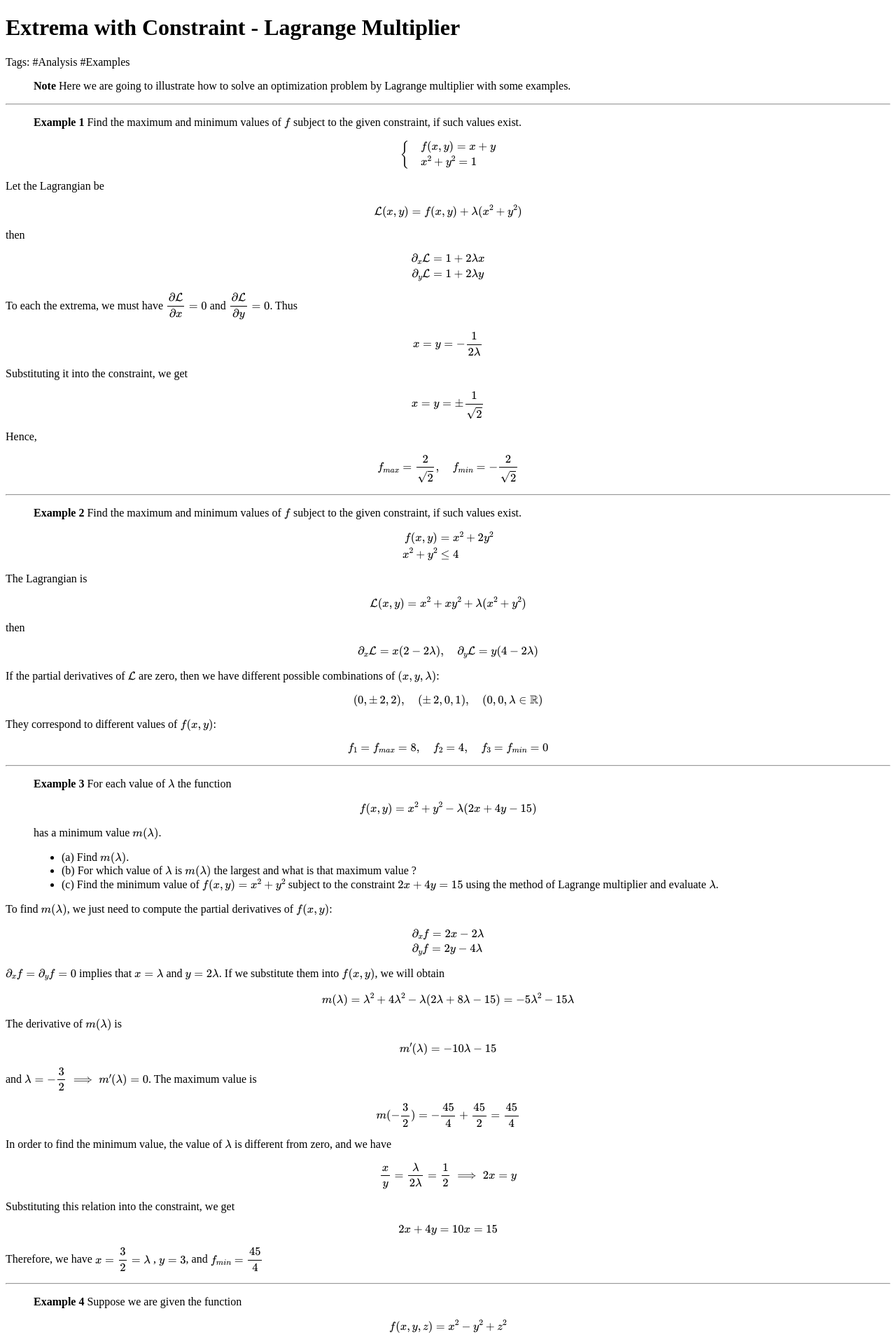
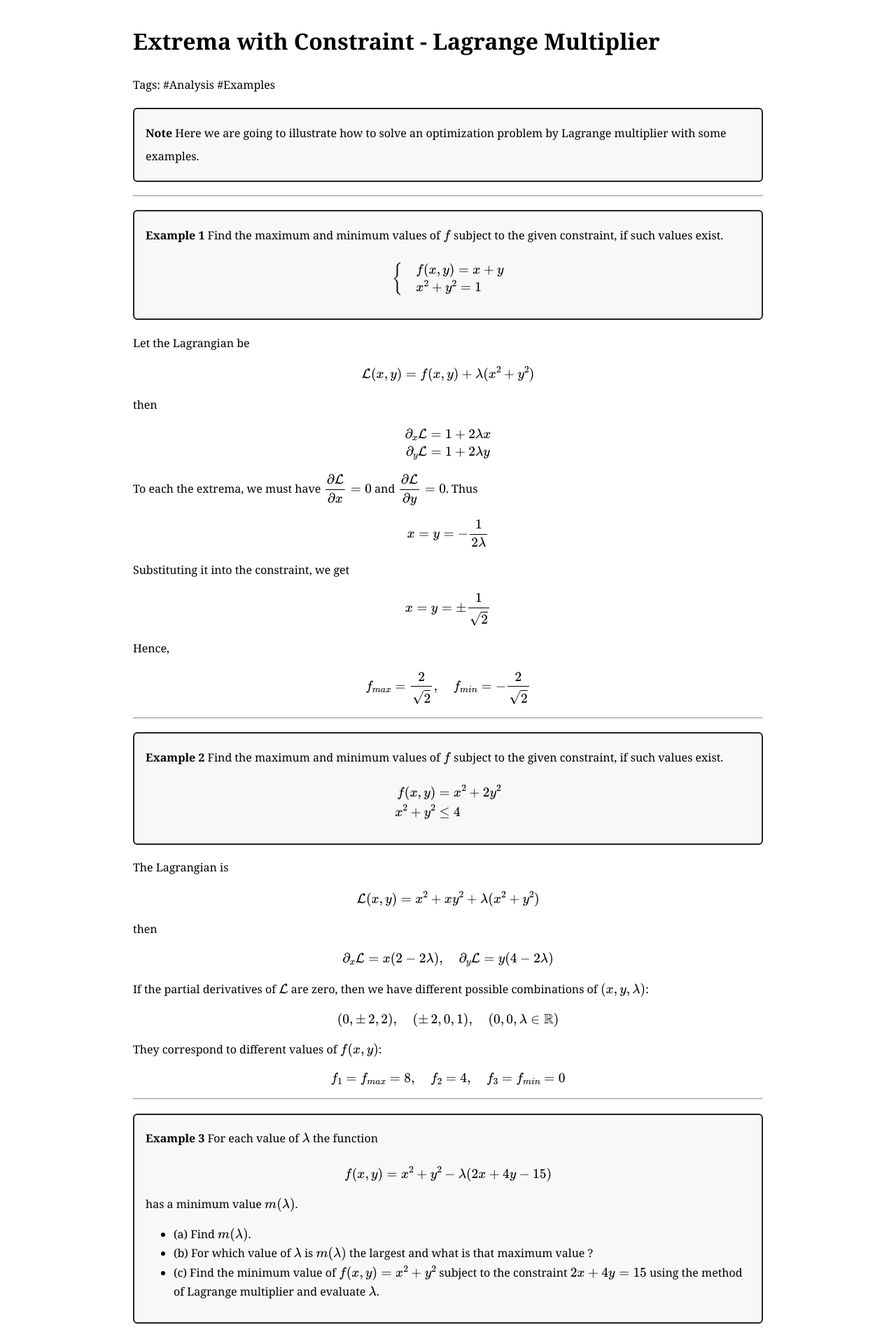
Before and after one commit to LIN-RQ/Math-Notes, a Jekyll site: the page built from lagrange-multipliers.md, in a window 1280 px wide. Shown: the top 1913 px of the page at 70% size. Built offline with Jekyll 4.4.1, drawn with Linux system fonts in a browser that asks for light colours.

Commit message:
Add stylesheet link to default layout

```diff
--- a/_layouts/default.html
+++ b/_layouts/default.html
@@ -3,6 +3,7 @@
 <head>
   <meta charset="utf-8">
   <title>{{ page.title }}</title>
+  <link rel="stylesheet" href="{{ '/assets/style.css' | relative_url }}">
 
   <script>
     window.MathJax = {
```
